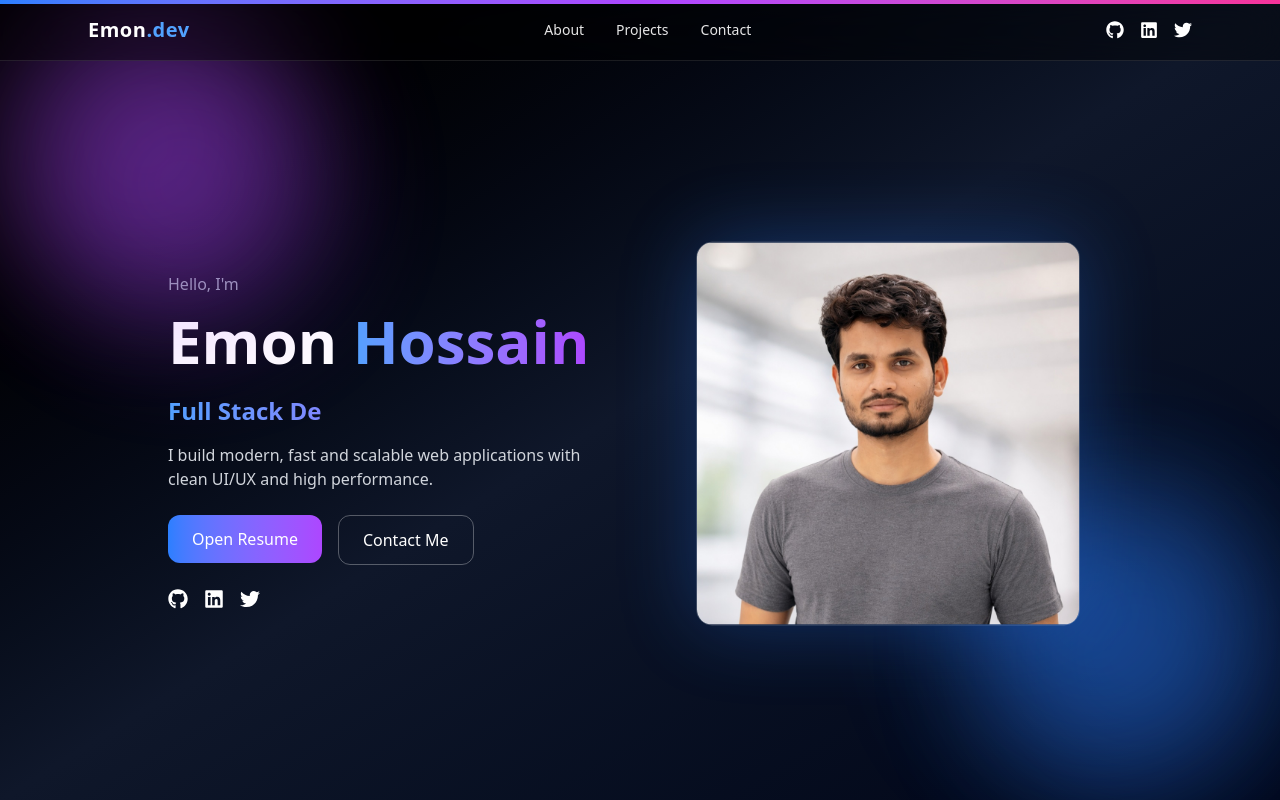
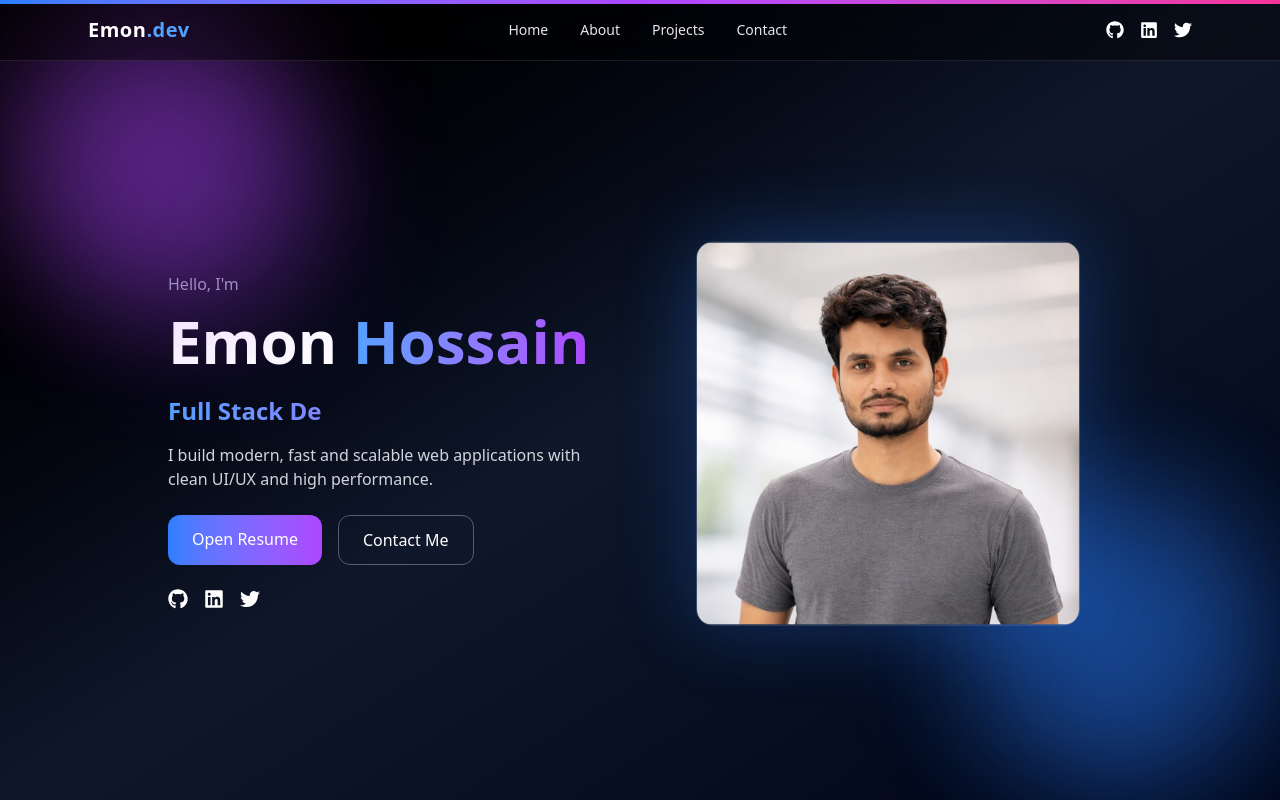
Before and after one commit to emon-101/my-portfolio, a Next.js app: page / in a window 1280 px wide. Shown: the top 800 px of the page. Built offline with nearby package versions, Linux system fonts and the light colour scheme.

Commit message:
refactor layout structure in Home component and enhance Navbar link handling

```diff
--- a/src/app/page.js
+++ b/src/app/page.js
@@ -9,11 +9,17 @@ export default function Home() {
   return (
     <div>
       <Hero />
-      <AboutMe />
+      <section id="about">
+        <AboutMe />
+      </section>
       <Education />
       <Skills />
-      <Projects />
-      <Contacts />
+      <section id="projects">
+        <Projects />
+      </section>
+      <section id="contact">
+        <Contacts />
+      </section>
     </div>
   );
 }
--- a/src/components/homepage/Hero.jsx
+++ b/src/components/homepage/Hero.jsx
@@ -6,16 +6,14 @@ import { FaGithub, FaLinkedin, FaTwitter, FaPlay } from "react-icons/fa";
 import Link from "next/link";
 
 const Hero = () => {
-    return (
-        <section className="relative min-h-screen flex items-center px-6 md:px-10 text-white overflow-hidden pt-20">
-
+  return (
+    <section className="relative min-h-screen flex items-center px-6 md:px-10 text-white overflow-hidden pt-20">
       {/* 🌌 Background */}
       <div className="absolute inset-0 -z-10 bg-linear-to-br from-black via-[#0f172a] to-[#020617]" />
       <div className="absolute top-10 left-10 w-72 h-72 bg-purple-500 opacity-30 blur-3xl rounded-full" />
       <div className="absolute bottom-10 right-10 w-72 h-72 bg-blue-500 opacity-30 blur-3xl rounded-full" />
 
       <div className="max-w-6xl mx-auto grid md:grid-cols-2 gap-12 items-center">
-
         {/* 🧠 LEFT SIDE */}
         <motion.div
           initial={{ opacity: 0, x: -50 }}
@@ -49,31 +47,38 @@ const Hero = () => {
           </h2>
 
           <p className="mt-4 text-gray-300 max-w-md">
-            I build modern, fast and scalable web applications with clean UI/UX and high performance.
+            I build modern, fast and scalable web applications with clean UI/UX
+            and high performance.
           </p>
 
           {/* 🔘 Buttons */}
           <div className="mt-6 flex flex-wrap gap-4">
-            <a href="https://drive.google.com/file/d/1dp9A2U24BGzpqFfg-p78bNjJL1PtXevM/view?usp=sharing" target="_blank">
-              <button className="px-6 py-3 rounded-xl bg-linear-to-r from-blue-500 to-purple-500 hover:scale-105 transition cursor-pointer">
+            <a
+              href="https://drive.google.com/file/d/1dp9A2U24BGzpqFfg-p78bNjJL1PtXevM/view?usp=sharing"
+              target="_blank"
+              rel="noopener noreferrer"
+              className="px-6 py-3 rounded-xl bg-linear-to-r from-blue-500 to-purple-500 hover:scale-105 transition"
+            >
               Open Resume
-            </button>
             </a>
 
-            <button className="px-6 py-3 rounded-xl border border-white/30 hover:bg-white/10 transition">
+            <Link
+              href="#contact"
+              className="px-6 py-3 rounded-xl border border-white/30 hover:bg-white/10 transition"
+            >
               Contact Me
-            </button>
+            </Link>
           </div>
 
           {/* 🌐 Social Icons */}
           <div className="flex gap-4 mt-6 text-xl">
-            <Link href={'https://github.com/emon-101'} target="_blank">
+            <Link href={"https://github.com/emon-101"} target="_blank">
               <FaGithub className="cursor-pointer hover:scale-110 hover:text-gray-300 transition" />
             </Link>
-            <Link href={'https://www.linkedin.com/in/emon101/'} target="_blank">
+            <Link href={"https://www.linkedin.com/in/emon101/"} target="_blank">
               <FaLinkedin className="cursor-pointer hover:scale-110 hover:text-gray-300 transition" />
             </Link>
-            <Link href={'https://x.com/EmonHossain26'} target="_blank">
+            <Link href={"https://x.com/EmonHossain26"} target="_blank">
               <FaTwitter className="cursor-pointer hover:scale-110 hover:text-gray-300 transition" />
             </Link>
           </div>
@@ -96,17 +101,16 @@ const Hero = () => {
 
             {/* Image */}
             <Image
-              src="/profile_img.jpeg" // put your image in /public
+              src="/profile_img.jpeg"
               alt="Emon Hossain"
               fill
               className="object-cover rounded-2xl border border-white/20"
             />
           </motion.div>
         </motion.div>
-
       </div>
     </section>
-    );
+  );
 };
 
 export default Hero;
--- a/src/components/homepage/Navbar.jsx
+++ b/src/components/homepage/Navbar.jsx
@@ -5,6 +5,13 @@ import { motion, AnimatePresence } from "framer-motion";
 import { FaGithub, FaLinkedin, FaTwitter } from "react-icons/fa";
 import { HiMenu, HiX } from "react-icons/hi";
 import Link from "next/link";
+
+const navLinks = [
+  { name: "Home", href: "/" },
+  { name: "About", href: "#about" },
+  { name: "Projects", href: "#projects" },
+  { name: "Contact", href: "#contact" },
+];
 
 const Navbar = () => {
   const [isOpen, setIsOpen] = useState(false);
@@ -15,17 +22,22 @@ const Navbar = () => {
         <div className="max-w-6xl mx-auto flex justify-between items-center px-6 py-4">
           {/* Logo */}
           <h1 className="text-xl font-bold tracking-wide text-white">
-            <Link href={'/'}>Emon<span className="text-blue-400">.dev</span></Link>
+            <Link href={"/"}>
+              Emon<span className="text-blue-400">.dev</span>
+            </Link>
           </h1>
 
           {/* Desktop Menu */}
           <ul className="hidden md:flex gap-8 text-sm text-white/90">
-            {["About", "Projects", "Contact"].map((item, i) => (
-              <li
-                key={i}
-                className="relative cursor-pointer group text-white/90 hover:text-white transition"
-              >
-                {item}
+            {navLinks.map((link) => (
+              <li key={link.name} className="relative group">
+                <Link
+                  href={link.href}
+                  className="text-white/90 hover:text-white transition"
+                >
+                  {link.name}
+                </Link>
+
                 <span className="absolute left-0 -bottom-1 w-0 h-0.5 bg-blue-400 transition-all group-hover:w-full"></span>
               </li>
             ))}
@@ -85,15 +97,20 @@ const Navbar = () => {
             >
               {/* Menu */}
               <ul className="flex flex-col gap-8 text-lg mt-20 text-white">
-                {["About", "Projects", "Contact"].map((item, i) => (
+                {navLinks.map((link, i) => (
                   <motion.li
-                    key={i}
-                    initial={{ opacity: 0, x: 30, scale: 0.9 }}
-                    animate={{ opacity: 1, x: 0, scale: 1 }}
+                    key={link.name}
+                    initial={{ opacity: 0, x: 30 }}
+                    animate={{ opacity: 1, x: 0 }}
                     transition={{ delay: i * 0.1 }}
-                    className="cursor-pointer text-white/90 hover:text-blue-400 transition"
                   >
-                    {item}
+                    <Link
+                      href={link.href}
+                      onClick={() => setIsOpen(false)}
+                      className="text-white/90 hover:text-blue-400 transition"
+                    >
+                      {link.name}
+                    </Link>
                   </motion.li>
                 ))}
               </ul>
```
